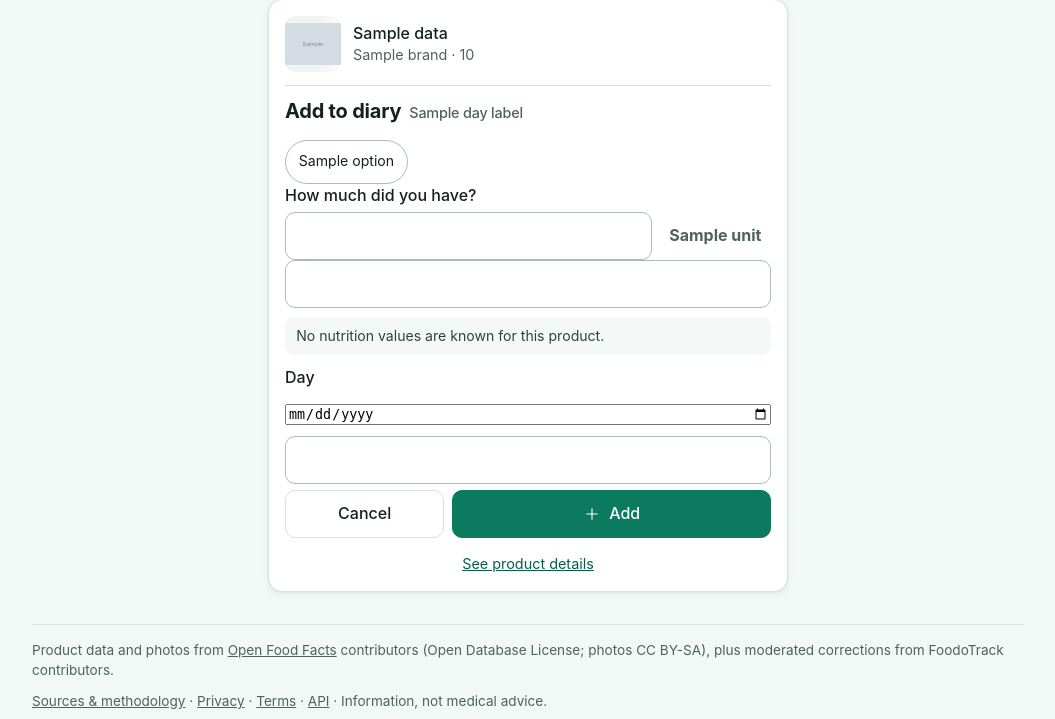
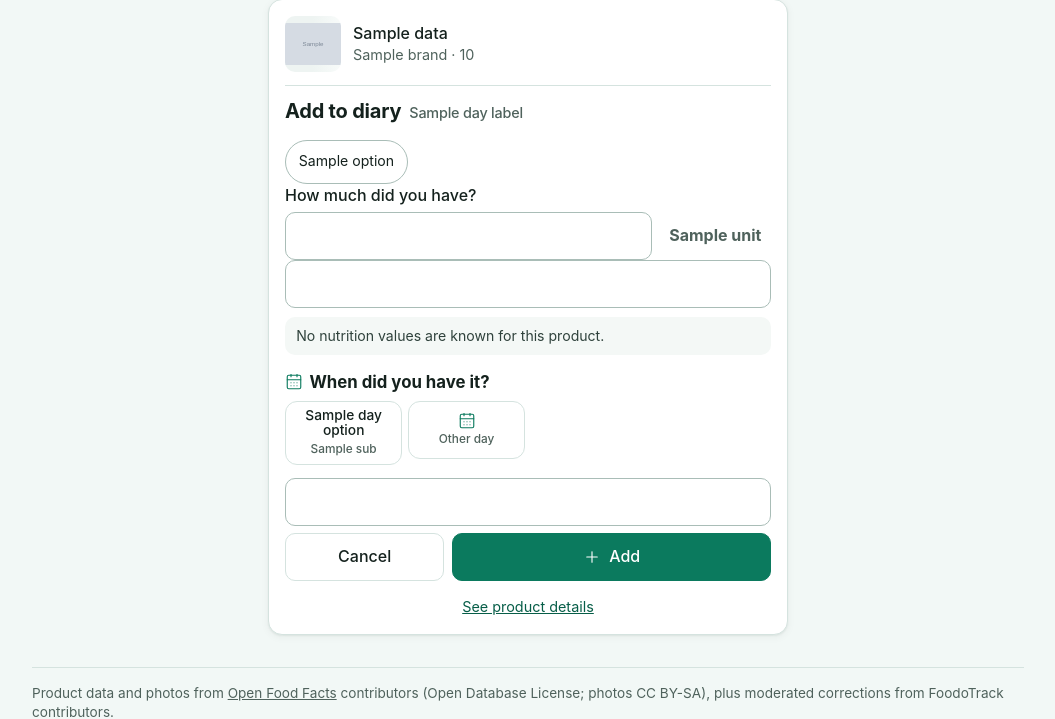
Before and after one commit to danieliancu/olaHealth, a Django app: template templates/myola/add.html in a window 1280 px wide. Shown: the part 141-860 px from the top of the page, without its empty margins (112-1167 px from the left). Run offline with Django 5.2, Linux system fonts and the light colour scheme; the template is opened without the code that fills it: most values are stand-ins (such as "Sample title", 1, 10 or a date in 2020); grey boxes marked "Sample" are stand-in pictures; form fields are guessed from the names that the template uses.

Commit message:
Add to diary: day chips (Today, Yesterday, day before, Other day); Products: no sort control

```diff
--- a/static/css/today.css
+++ b/static/css/today.css
@@ -61,3 +61,27 @@ form.water-actions { margin-bottom: .5rem; }
 a.chip-btn { display: inline-flex; align-items: center; text-decoration: none; color: inherit; }
 .chip-btn[aria-current="true"] { background: var(--accent); border-color: var(--accent); color: #fff; }
 .add-form input[type="date"] { width: 100%; }
+
+/* ---------- Add to diary: day chips (the calendar appears only for "Other day") ---------- */
+.day-picker { border: 0; padding: 0; margin: .9rem 0 .2rem; }
+.day-legend { display: flex; align-items: center; gap: .4rem; font-weight: 700; margin-bottom: .45rem; padding: 0; }
+.day-legend .icon { color: var(--accent); }
+.day-chips { display: grid; grid-template-columns: repeat(4, 1fr); gap: .35rem; }
+.day-chips label { position: relative; margin: 0; }
+.day-chips input { position: absolute; opacity: 0; }
+.day-chips span {
+  display: grid; place-items: center; align-content: center; gap: .1rem; min-height: 58px; padding: .35rem .2rem;
+  border: 1.5px solid var(--line); border-radius: 12px; background: var(--surface); cursor: pointer;
+  text-align: center; transition: background .15s, border-color .15s;
+}
+.day-chips strong { font-size: .86rem; line-height: 1.15; }
+.day-chips small { font-size: .74rem; color: var(--muted); }
+.day-chips span .icon { color: var(--accent); }
+.day-chips label:hover span { border-color: var(--accent); }
+.day-chips input:checked + span { background: var(--accent); border-color: var(--accent); color: #fff; }
+.day-chips input:checked + span small, .day-chips input:checked + span .icon { color: rgba(255, 255, 255, .88); }
+.day-chips input:focus-visible + span { outline: 3px solid #f59e0b; outline-offset: 2px; }
+.day-other { display: none; margin-top: .6rem; padding: .7rem .8rem; border-radius: 12px; background: var(--accent-soft); }
+.day-other label { font-size: .85rem; }
+.day-other input[type="date"] { width: 100%; }
+.day-picker:has(input[value="other"]:checked) .day-other { display: block; }
--- a/templates/myola/add.html
+++ b/templates/myola/add.html
@@ -33,8 +33,19 @@
         {{ form.portion }}
         <div class="diary-preview" id="add-preview" aria-live="polite">{% include "myola/partials/diary_preview.html" %}</div>
       </div>
-      <label for="{{ form.date.id_for_label }}">{% translate "Day" %}</label>
-      {{ form.date }}
+      <fieldset class="day-picker">
+        <legend class="day-legend">{% icon "calendar-days" 18 %}<span>{% translate "When did you have it?" %}</span></legend>
+        <div class="day-chips">
+          {% for o in day_options %}
+          <label><input type="radio" name="date" value="{{ o.value }}"{% if o.checked %} checked{% endif %}><span><strong>{{ o.label }}</strong><small>{{ o.sub }}</small></span></label>
+          {% endfor %}
+          <label><input type="radio" name="date" value="other"{% if day_is_other %} checked{% endif %}><span>{% icon "calendar-days" 18 %}<small>{% translate "Other day" %}</small></span></label>
+        </div>
+        <div class="day-other">
+          <label for="add-date-other">{% translate "Pick a day" %}</label>
+          <input type="date" id="add-date-other" name="date_other" value="{{ day|date:'Y-m-d' }}" max="{{ day_options.0.value }}">
+        </div>
+      </fieldset>
       {% for err in form.date.errors %}<p class="field-error" role="alert">{{ err }}</p>{% endfor %}
       {{ form.scanned }}
       <div class="add-actions">
```
Also changed, not shown: myola/views_today.py (+21 -1 lines), templates/catalog/products.html (+2 -5 lines), tests/test_today.py (+20 -0 lines).
